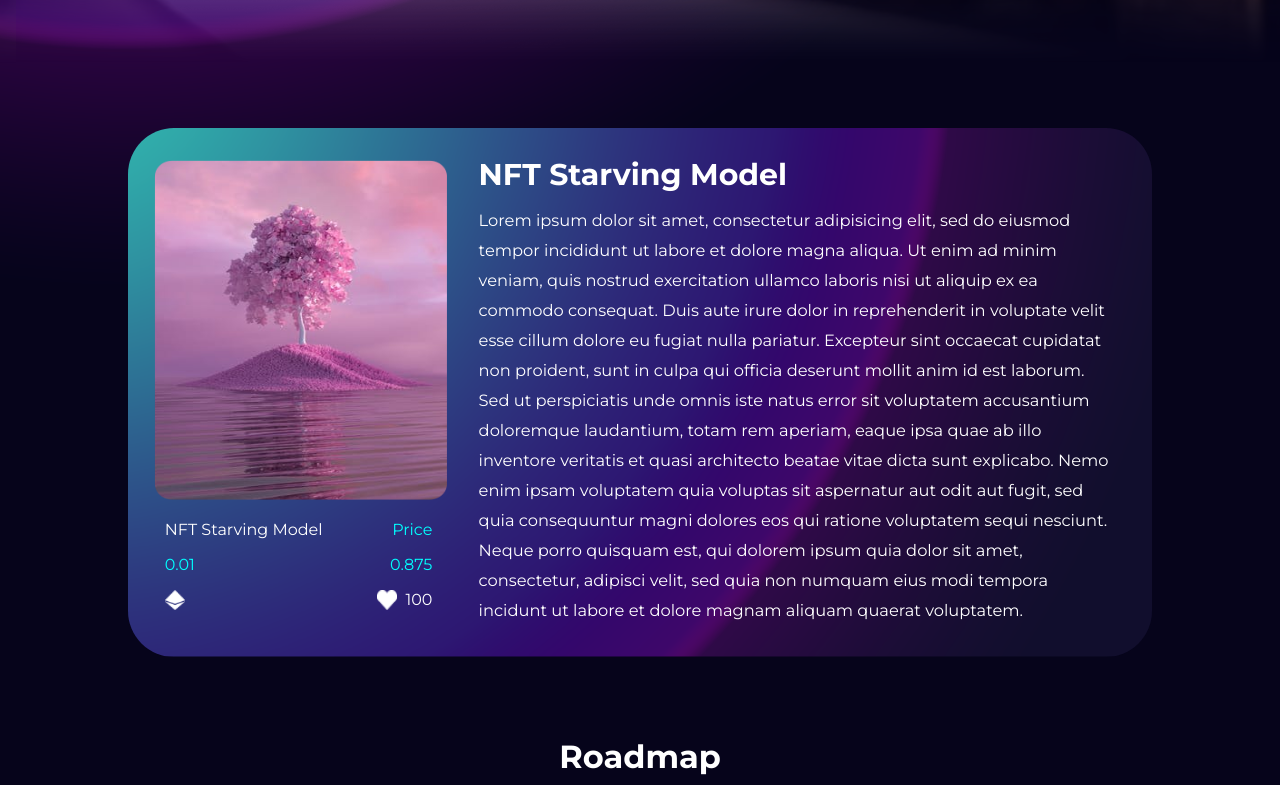
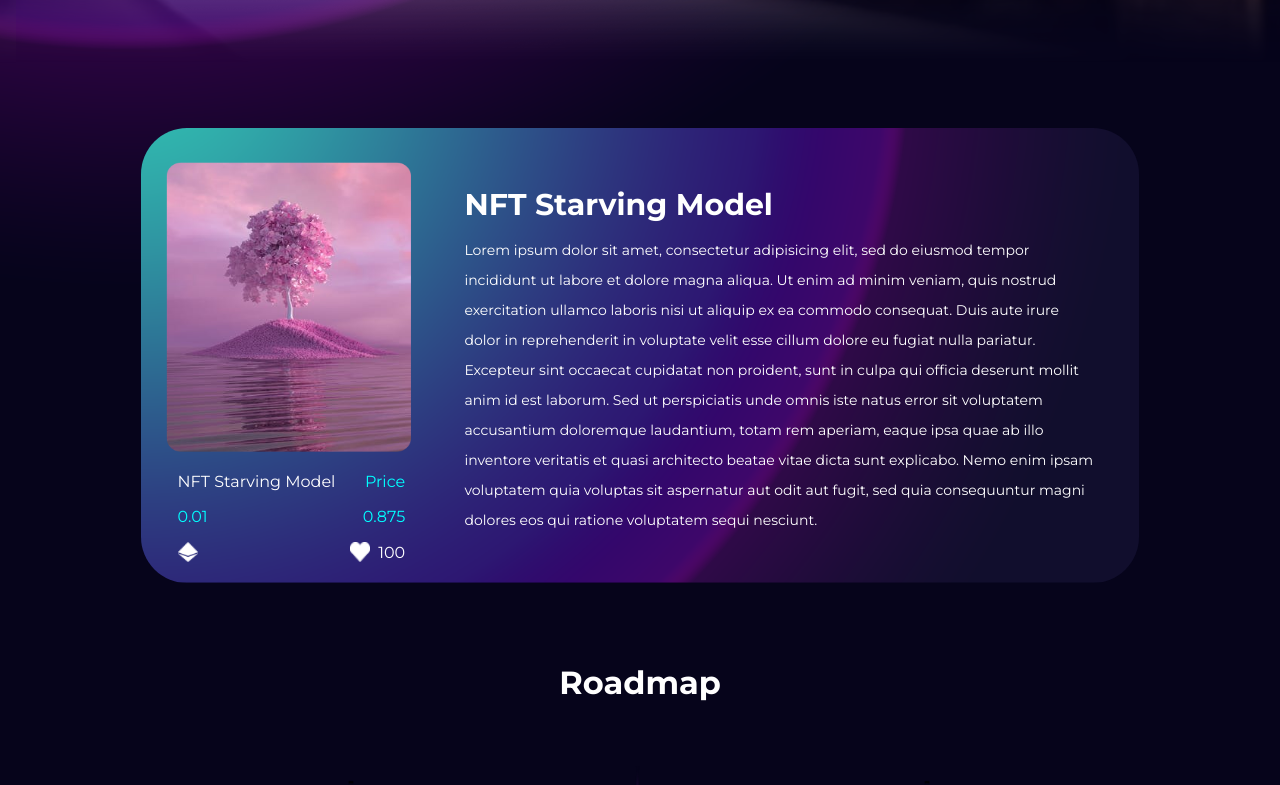
Before and after one commit to igaimerca/starving-model-website, a React (Vite) app: page / in a window 1280 px wide. Shown: the part 920-1705 px from the top of the page. Built offline with nearby package versions, Linux system fonts and the light colour scheme.

Commit message:
feat: responsiveness

```diff
--- a/src/components/About/About.css
+++ b/src/components/About/About.css
@@ -1,12 +1,12 @@
 .about-wrapper {
   margin: auto;
-    width: 80%;
+  width: 78%;
   border-radius: 46px;
   height: auto;
   background-image: url(/images/about_bg.png);
   background-position: center;
   background-size: cover;
-    padding: 0px 2vw 0px 2vw !important;
+  padding: 34px 2vw 5px 2vw !important;
   display: flex;
   align-items: center;
   justify-content: center;
@@ -14,8 +14,8 @@
   margin-top: 4rem;
 }
 .about-wrapper img {
-    height: 340px;
-    width: 293px;
+  height: 290px;
+  width: 245px;
 }
 
 .about-wrapper h2 {
@@ -26,11 +26,13 @@
   background: transparent;
   color: #fff;
   text-align: left;
+  margin-left: 1em;
+  padding-top:0 ;
 }
 
 .details {
-  width: 290px;
-  padding: 0 .7em;
+  width: 250px;
+  padding: 0 0.7em;
 }
 
 .details img {
@@ -57,12 +59,11 @@
   align-items: center;
 }
 
-
-.content h2{
+.content h2 {
   font-size: 30px;
 }
 
 .content p {
   line-height: 33px;
-  font-size: 16.3px;
+  font-size: 14px;
 }
--- a/src/components/About/About.jsx
+++ b/src/components/About/About.jsx
@@ -27,7 +27,15 @@ function About() {
       <div className="content">
         <h2>NFT Starving Model</h2>
         <p>
-          Lorem ipsum dolor sit amet, consectetur adipisicing elit, sed do eiusmod tempor incididunt ut labore et dolore magna aliqua. Ut enim ad minim veniam, quis nostrud exercitation ullamco laboris nisi ut aliquip ex ea commodo consequat. Duis aute irure dolor in reprehenderit in voluptate velit esse cillum dolore eu fugiat nulla pariatur. Excepteur sint occaecat cupidatat non proident, sunt in culpa qui officia deserunt mollit anim id est laborum. Sed ut perspiciatis unde omnis iste natus error sit voluptatem accusantium doloremque laudantium, totam rem aperiam, eaque ipsa quae ab illo inventore veritatis et quasi architecto beatae vitae dicta sunt explicabo. Nemo enim ipsam voluptatem quia voluptas sit aspernatur aut odit aut fugit, sed quia consequuntur magni dolores eos qui ratione voluptatem sequi nesciunt. Neque porro quisquam est, qui dolorem ipsum quia dolor sit amet, consectetur, adipisci velit, sed quia non numquam eius modi tempora incidunt ut labore et dolore magnam aliquam quaerat voluptatem.
+          Lorem ipsum dolor sit amet, consectetur adipisicing elit,
+          sed do eiusmod tempor incididunt ut labore et dolore magna aliqua.
+          Ut enim ad minim veniam, quis nostrud exercitation ullamco laboris nisi ut aliquip ex ea commodo consequat.
+          Duis aute irure dolor in reprehenderit in voluptate velit esse cillum dolore eu fugiat nulla pariatur.
+          Excepteur sint occaecat cupidatat non proident, sunt in culpa qui officia deserunt mollit anim id est laborum.
+          Sed ut perspiciatis unde omnis iste natus error sit voluptatem accusantium doloremque laudantium, totam rem
+          aperiam, eaque ipsa quae ab illo inventore veritatis et quasi architecto beatae vitae dicta sunt explicabo.
+          Nemo enim ipsam voluptatem quia voluptas sit aspernatur aut odit aut fugit, sed quia consequuntur magni
+          dolores eos qui ratione voluptatem sequi nesciunt.
         </p>
       </div>
     </div>
```
Lines whose indentation alone changed are shown as unchanged.
